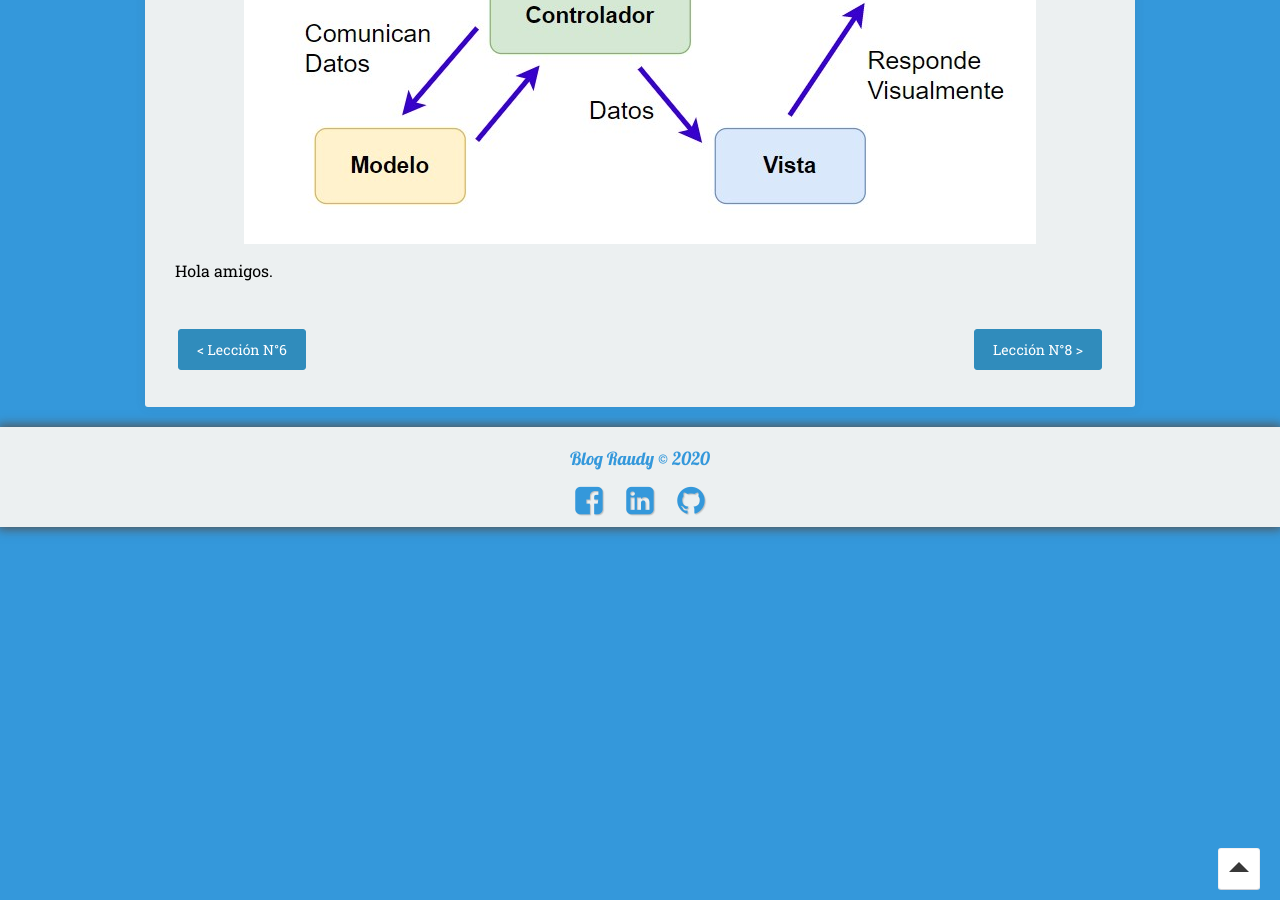
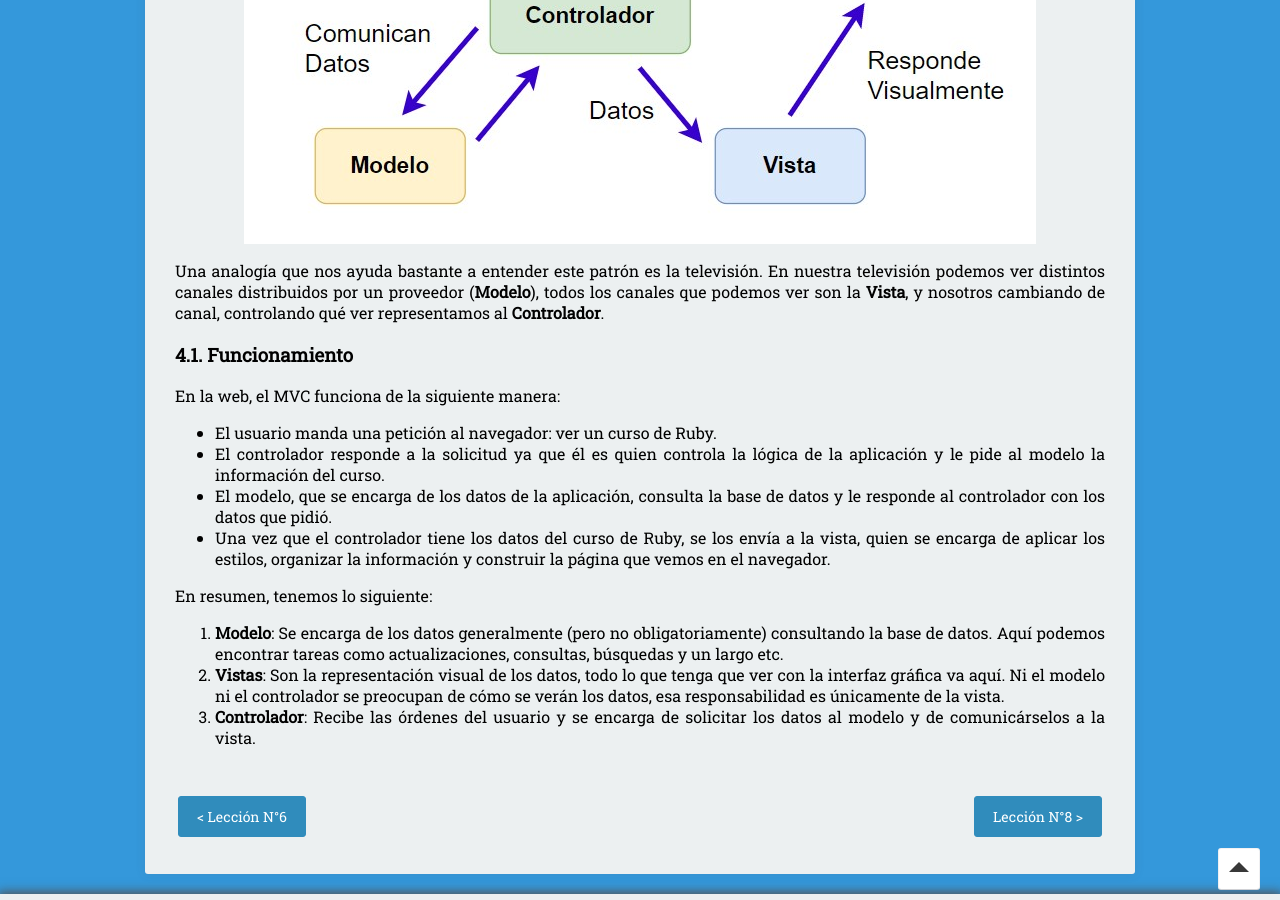
Before and after one commit to nisoto/Blog-anterior-2.0, a Jekyll site: the page built from _posts/2020-04-25-rails-vii-desarrollo-web.md, in a window 1280 px wide and 900 px high, scrolled down 4201 px. Built offline with Jekyll 4.4.1, drawn with Linux system fonts in a browser that asks for light colours; nearby versions of some CDN libraries.

Commit message:
Update 2020-04-25-rails-vii-desarrollo-web.md

```diff
--- a/_posts/2020-04-25-rails-vii-desarrollo-web.md
+++ b/_posts/2020-04-25-rails-vii-desarrollo-web.md
@@ -107,7 +107,22 @@ Es una arquitectura muy importante ya que se utiliza tanto en componentes gráfi
 
 ![MVC2]({{ site.baseurl }}/assets/img/MVC2.jpg)
 
-Hola amigos.
+Una analogía que nos ayuda bastante a entender este patrón es la televisión. En nuestra televisión podemos ver distintos canales distribuidos por un proveedor (**Modelo**), todos los canales que podemos ver son la **Vista**, y nosotros cambiando de canal, controlando qué ver representamos al **Controlador**.
+
+### 4.1. Funcionamiento
+
+En la web, el MVC funciona de la siguiente manera:
+
+* El usuario manda una petición al navegador: ver un curso de Ruby.
+* El controlador responde a la solicitud ya que él es quien controla la lógica de la aplicación y le pide al modelo la información del curso.
+* El modelo, que se encarga de los datos de la aplicación, consulta la base de datos y le responde al controlador con los datos que pidió.
+* Una vez que el controlador tiene los datos del curso de Ruby, se los envía a la vista, quien se encarga de aplicar los estilos, organizar la información y construir la página que vemos en el navegador.
+
+En resumen, tenemos lo siguiente:
+
+1. **Modelo**: Se encarga de los datos generalmente (pero no obligatoriamente) consultando la base de datos. Aquí podemos encontrar tareas como actualizaciones, consultas, búsquedas y un largo etc.
+2. **Vistas**: Son la representación visual de los datos, todo lo que tenga que ver con la interfaz gráfica va aquí. Ni el modelo ni el controlador se preocupan de cómo se verán los datos, esa responsabilidad es únicamente de la vista.
+3. **Controlador**: Recibe las órdenes del usuario y se encarga de solicitar los datos al modelo y de comunicárselos a la vista.
 
 |     |     |
 |:----|----:|
```
